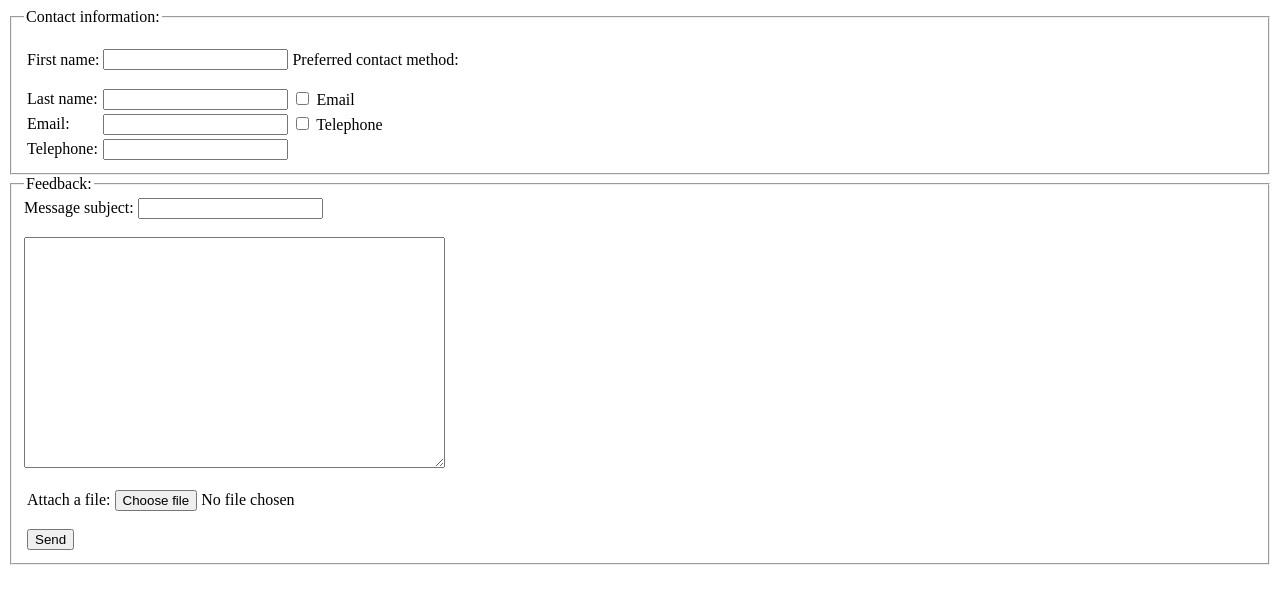
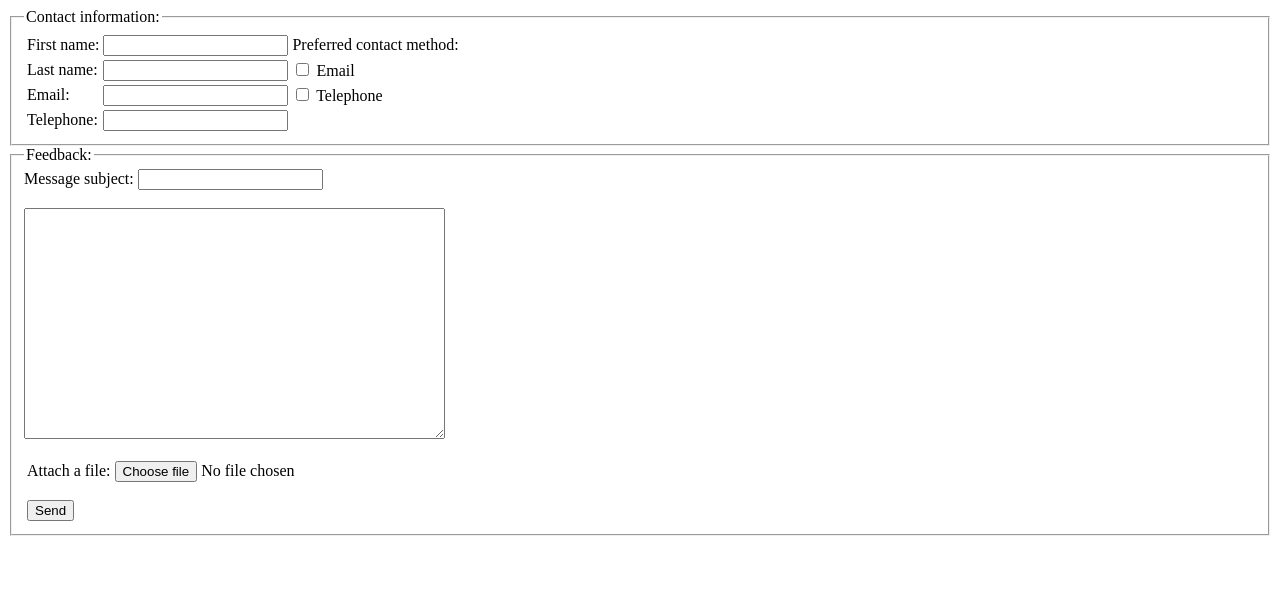
Before and after one commit to Milalien/Milalien.github.io, a plain HTML site: page T2.html in a window 1280 px wide. Drawn offline with Linux system fonts and the light colour scheme.

Commit message:
Update T2.html

```diff
--- a/T2.html
+++ b/T2.html
@@ -11,7 +11,7 @@
                     <td><label for="fname">First name:</label></td>
                     <td><input type="text"></td>
                     <td>
-                        <p>Preferred contact method:</p>
+                        Preferred contact method:
                     </td>
                 </tr>
                 <tr>
```
